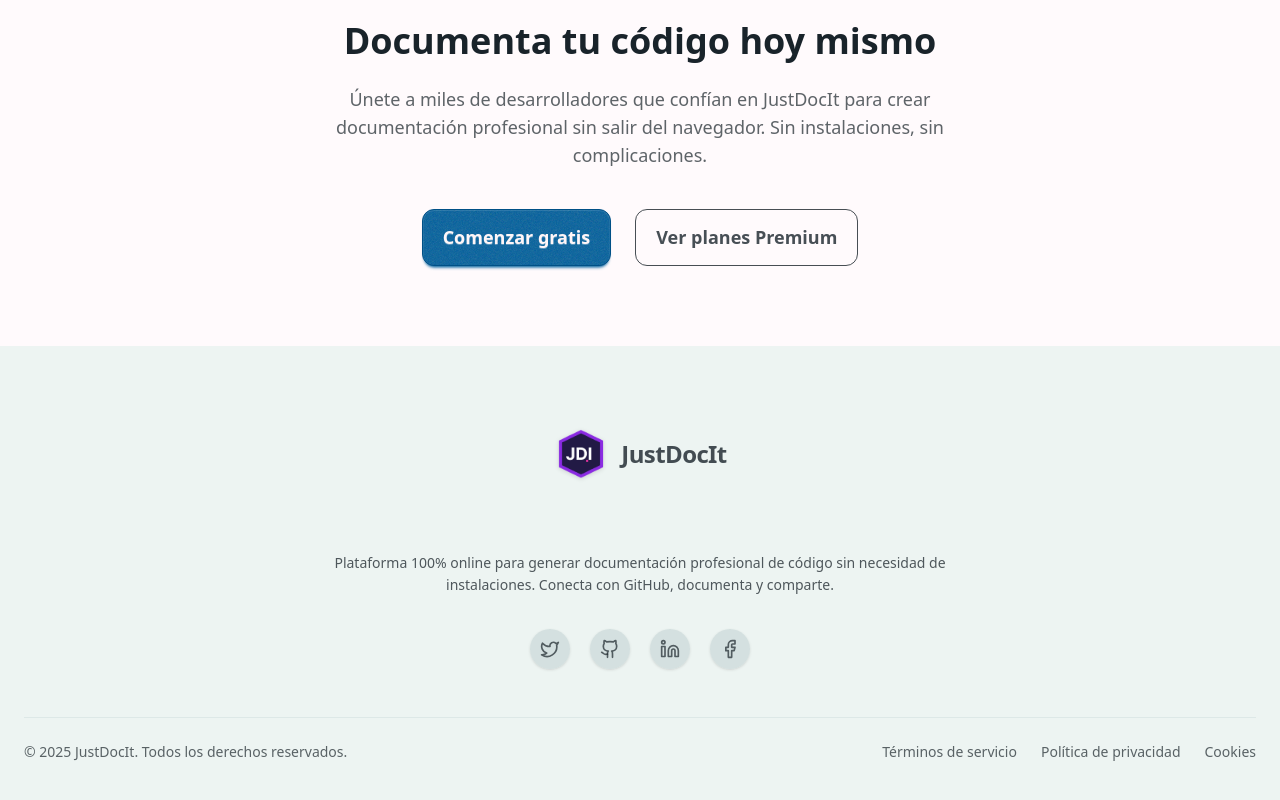
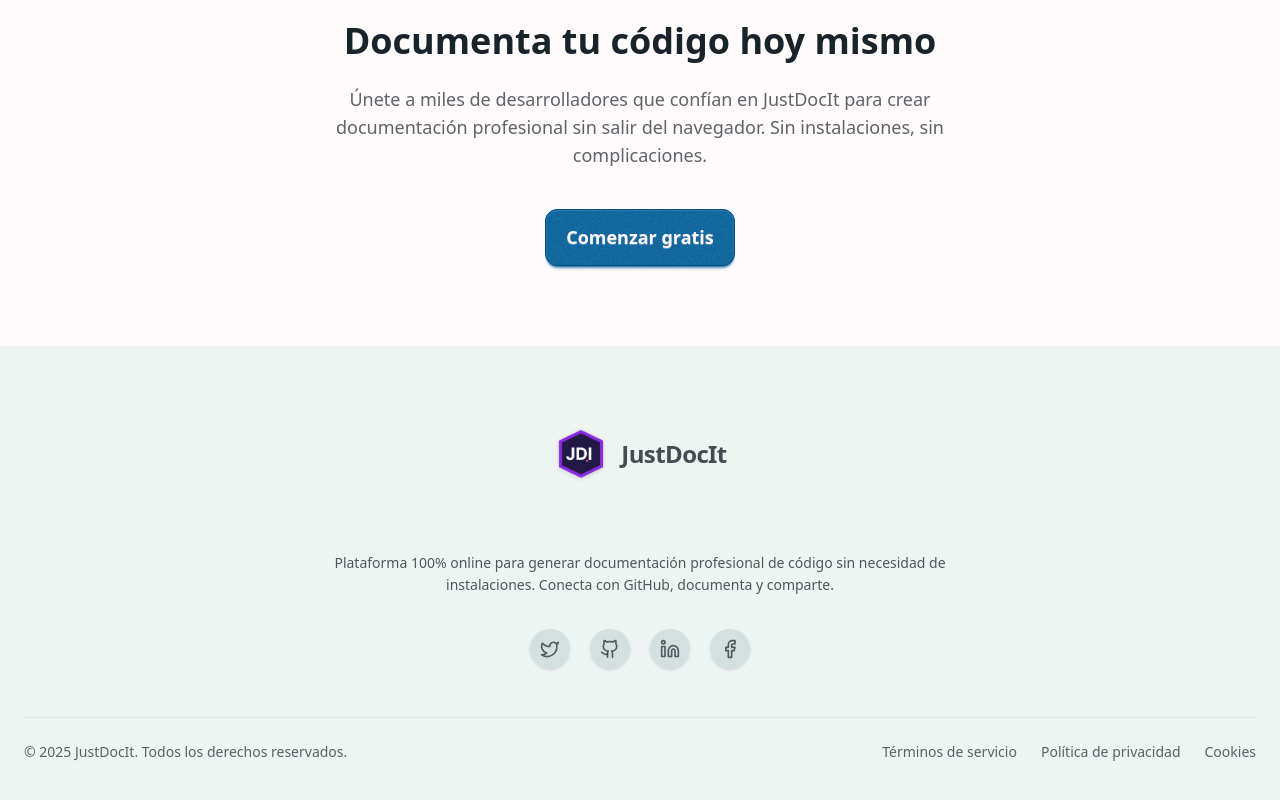
Before and after one commit to erik-tortarod/JustDocIt, a React (Vite) app in the folder frontend/: page / in a window 1280 px wide. Shown: the part 2913-3713 px from the top of the page. Built offline with nearby package versions, Linux system fonts and the light colour scheme.

Commit message:
CSD | add cookies ,private and service modals

```diff
--- a/frontend/src/components/layout/FooterHero/FooterHero.tsx
+++ b/frontend/src/components/layout/FooterHero/FooterHero.tsx
@@ -147,9 +147,9 @@ function Footer() {
                   </div>
 
                   <p className="Footer__description text-base-content/75 text-sm mb-8 leading-relaxed">
-							Plataforma 100% online para generar documentación profesional de
-							código sin necesidad de instalaciones. Conecta con GitHub,
-							documenta y comparte.
+                     Plataforma 100% online para generar documentación
+                     profesional de código sin necesidad de instalaciones.
+                     Conecta con GitHub, documenta y comparte.
                   </p>
 
                   <div className="Footer__socials flex gap-5">
@@ -187,8 +187,11 @@ function Footer() {
                   © 2025 JustDocIt. Todos los derechos reservados.
                </div>
                <div className="Footer__legal flex flex-wrap justify-center gap-6">
-						{["Términos de servicio", "Política de privacidad", "Cookies"].map(
-							(item) => (
+                  {[
+                     "Términos de servicio",
+                     "Política de privacidad",
+                     "Cookies",
+                  ].map((item) => (
                      <motion.button
                         key={item}
                         onClick={() => setActiveModal(item as LegalModalType)}
@@ -201,8 +204,7 @@ function Footer() {
                      >
                         {item}
                      </motion.button>
-							),
-						)}
+                  ))}
                </div>
             </motion.div>
          </div>
@@ -250,14 +252,14 @@ function Footer() {
                                     <p key={index} className="leading-relaxed">
                                        {paragraph}
                                     </p>
-											),
+                                 )
                               )}
                            </div>
                         </motion.div>
                      </>
                   )}
                </AnimatePresence>,
-					document.body,
+               document.body
             )}
       </motion.footer>
    );
--- a/frontend/src/pages/Auth/Features.tsx
+++ b/frontend/src/pages/Auth/Features.tsx
@@ -1,6 +1,7 @@
 import { useFeatures, useSteps } from "../../data/featuresData";
 import { useTranslation } from "react-i18next";
 import { motion } from "framer-motion";
+import { API_ROUTES } from "@/config/api-routes";
 
 /**
  * Component for displaying application features and how it works.
@@ -162,20 +163,15 @@ function Features() {
 				<p className="text-lg text-base-content/70 mb-10 max-w-2xl mx-auto">
 					{t("features.cta.description")}
 				</p>
-				<div className="flex gap-6 justify-center">
+				<div className="flex gap-6 justify-center" onClick={()=>{
+					window.location.href = API_ROUTES.AUTH.LOGIN
+				}}>
 					<motion.button
 						className="btn btn-primary btn-lg"
 						whileHover={{ scale: 1.05 }}
 						whileTap={{ scale: 0.95 }}
 					>
 						{t("features.cta.startFree")}
-					</motion.button>
-					<motion.button
-						className="btn btn-outline btn-lg"
-						whileHover={{ scale: 1.05 }}
-						whileTap={{ scale: 0.95 }}
-					>
-						{t("features.cta.viewPremium")}
 					</motion.button>
 				</div>
 			</motion.div>
```
Lines whose indentation alone changed are shown as unchanged.
